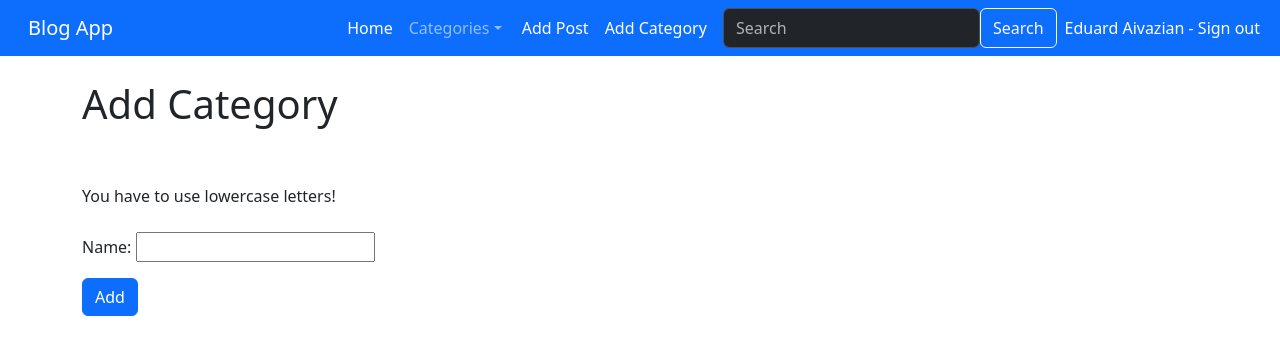
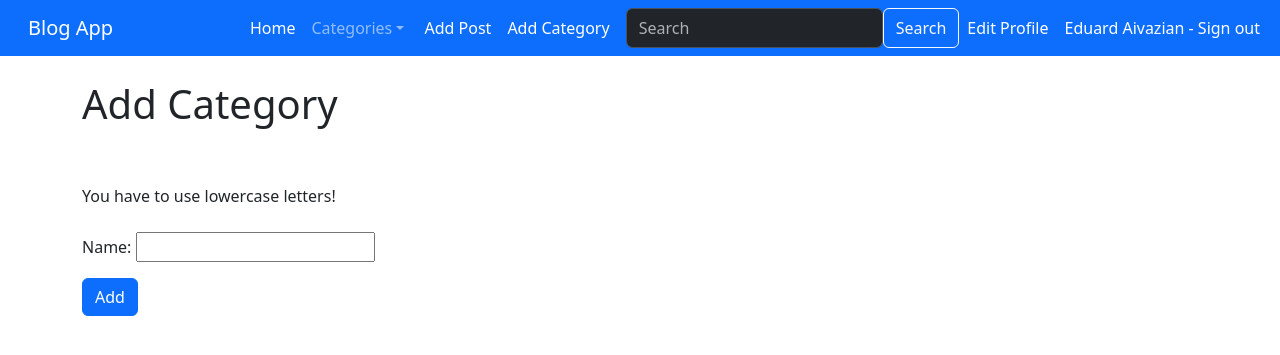
Before and after one commit to Th3VaultDweller/Django-Blog-App, a Django app: page /add_category/ in a window 1280 px wide. Shown: the top 355 px of the page. Run offline with Django 4.2, Linux system fonts and the light colour scheme; a user stored in the database is signed in; data comes from the database, SQL or seed files in the repository; some libraries are stand-ins or nearby versions.

Commit message:
Added an Edit Profile page

```diff
--- a/blogs/templates/base.html
+++ b/blogs/templates/base.html
@@ -66,7 +66,10 @@
                   <button class="btn btn-outline-light" type="submit">Search</button>
                 </form>
 
-<!-- Здесь должна быть кнопка EDIT PROFILE -->
+                <li class="nav-item">
+                  <a class="nav-link active" href="{% url 'edit_profile' %}">
+                    Edit Profile</a>
+                </li>
 
                 <li class="nav-item">
                   <a class="nav-link active" href="{% url 'logout' %}">
```
